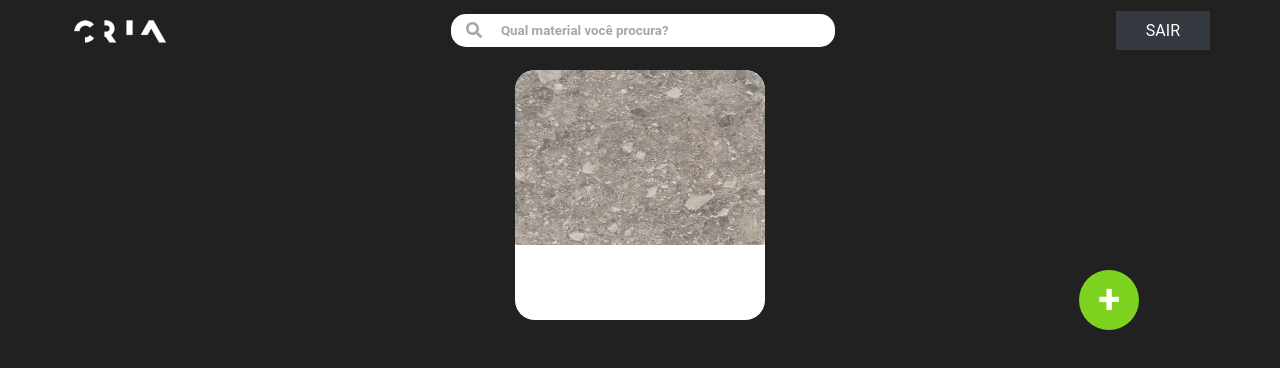
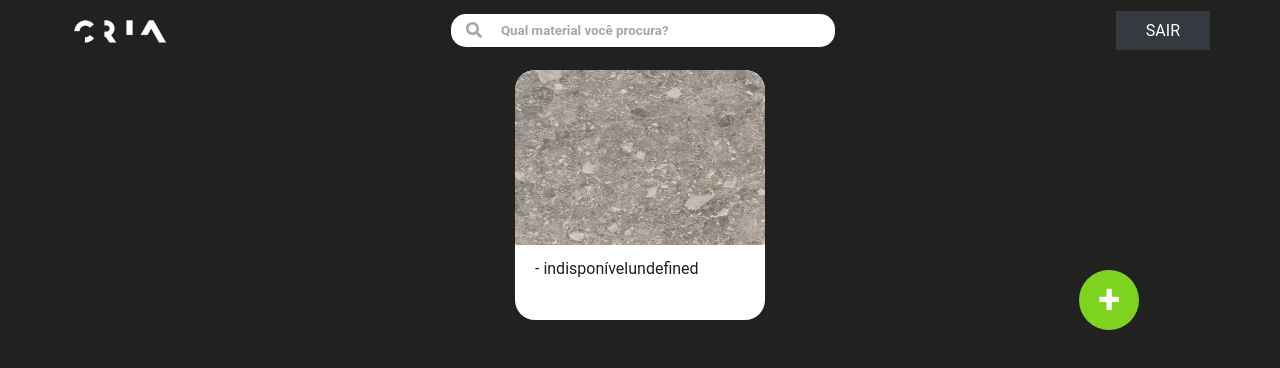
Before and after one commit to jordaoqualho/FullStack-Teste, a React (Create React App) app in the folder front/: page / in a window 1280 px wide. Shown: the top 368 px of the page. Built offline with nearby package versions, Linux system fonts and the light colour scheme; no server answers.

Commit message:
fix/dataInativa

```diff
--- a/front/src/components/Modal/EditModal.js
+++ b/front/src/components/Modal/EditModal.js
@@ -173,6 +173,7 @@ export default function EditModal(props) {
             Indisponível
           </option>
         </Select>
+        <p>{material.dataInativacao}</p>
         <Buttons>
           <button>Confirmar</button>
           <button type="button">
--- a/front/src/components/Modal/NewModal.js
+++ b/front/src/components/Modal/NewModal.js
@@ -20,6 +20,7 @@ export default function NewModal(props) {
   const [marca, setMarca] = useState([{}]);
   const [file, setFile] = useState({ file: null });
   const [material, setMaterial] = useState({
+    descricao: "",
     marca: "Portobello",
     ativo: "true",
     dataInativacao: "",
@@ -40,8 +41,8 @@ export default function NewModal(props) {
   };
 
   const doPostMaterial = async () => {
-    const response = await conexao.post(`/material/`, material);
-    setMaterial(response.data);
+    await conexao.post(`/material/`, material);
+    console.log(material);
   };
 
   useEffect(() => {
@@ -74,16 +75,8 @@ export default function NewModal(props) {
 
   const handleSubmit = (e) => {
     e.preventDefault();
-    if (material.ativo === "false") {
-      // console.log(dataAtualFormatada());
-      setMaterial({
-        ...material,
-        dataInativacao: dataAtualFormatada(),
-      });
-    }
     doPostMaterial();
     tempAlert("Material Adicionado com sucesso!", 1500);
-    // setNewModal(!newModal);
     setTimeout(function () {
       window.location.reload();
     }, 1500);
@@ -96,14 +89,23 @@ export default function NewModal(props) {
       mes = (data.getMonth() + 1).toString(),
       mesF = mes.length === 1 ? "0" + mes : mes,
       anoF = data.getFullYear();
-    return diaF + "/" + mesF + "/" + anoF;
+    const dataAtaul = diaF + "/" + mesF + "/" + anoF;
+    return dataAtaul.toString();
   }
   const handleChange = (event) => {
     const novoMaterial = {
       ...material,
       [event.target.name]: event.target.value,
     };
-    setMaterial(novoMaterial);
+    const data = dataAtualFormatada();
+    console.log(data);
+    if (material.ativo === "false") {
+      setMaterial({
+        ...material,
+        dataInativacao: "data",
+      });
+    }
+    setMaterial(material);
     console.log(novoMaterial);
   };
 
--- a/front/src/pages/HomePage/Home.js
+++ b/front/src/pages/HomePage/Home.js
@@ -49,7 +49,13 @@ export const Home = () => {
             <img src={pedra} alt="" />
             <MaterialText>
               <h2>{row.descricao}</h2>
-              <p>{row.marca}</p>
+              <p>
+                {row.marca} -{" "}
+                {row.ativo === "true"
+                  ? "disponível"
+                  : "indisponível" + row.dataInativacao}
+              </p>
+              <p></p>
             </MaterialText>
           </Material>
         );
```
